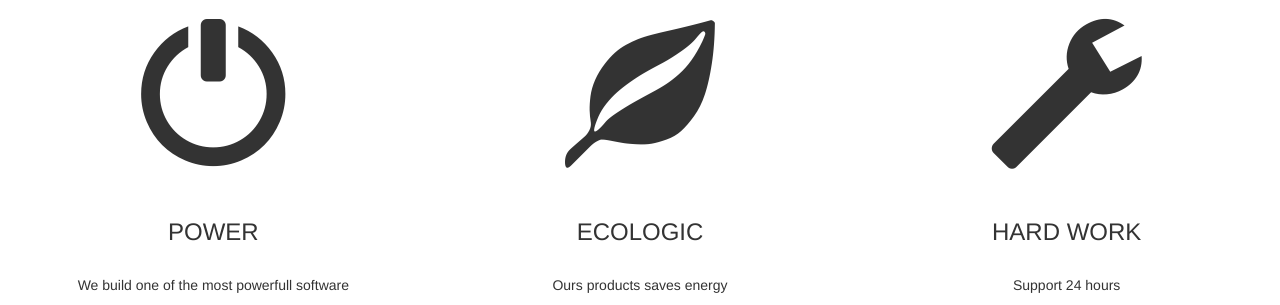
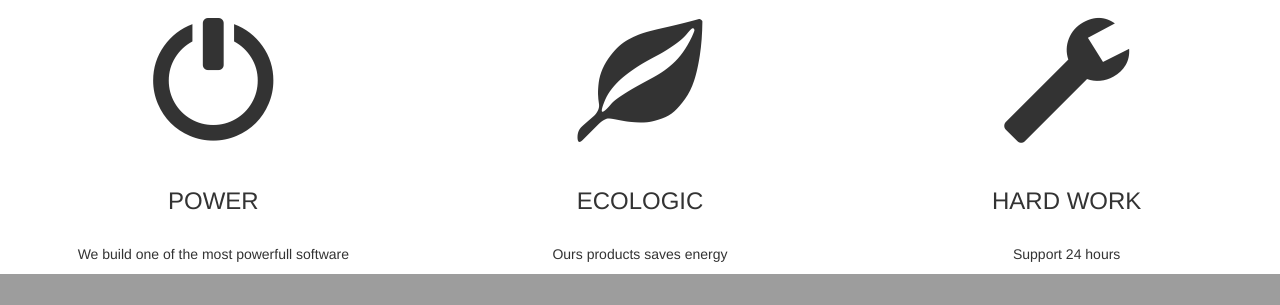
Before and after one commit to nizpott/nizpott.github.io, a PHP site: page / in a window 1280 px wide. Shown: the part 961-1266 px from the top of the page. After the commit the page ends 1235 px from the top, so only its background shows below. Run offline with PHP 8.4, Linux system fonts and the light colour scheme.

Commit message:
Update style.css

```diff
--- a/style.css
+++ b/style.css
@@ -7,5 +7,5 @@ body {
   margin: auto;
 }
 .iconos {
-  font-size:150px;
+  font-size:125px;
 }
```
